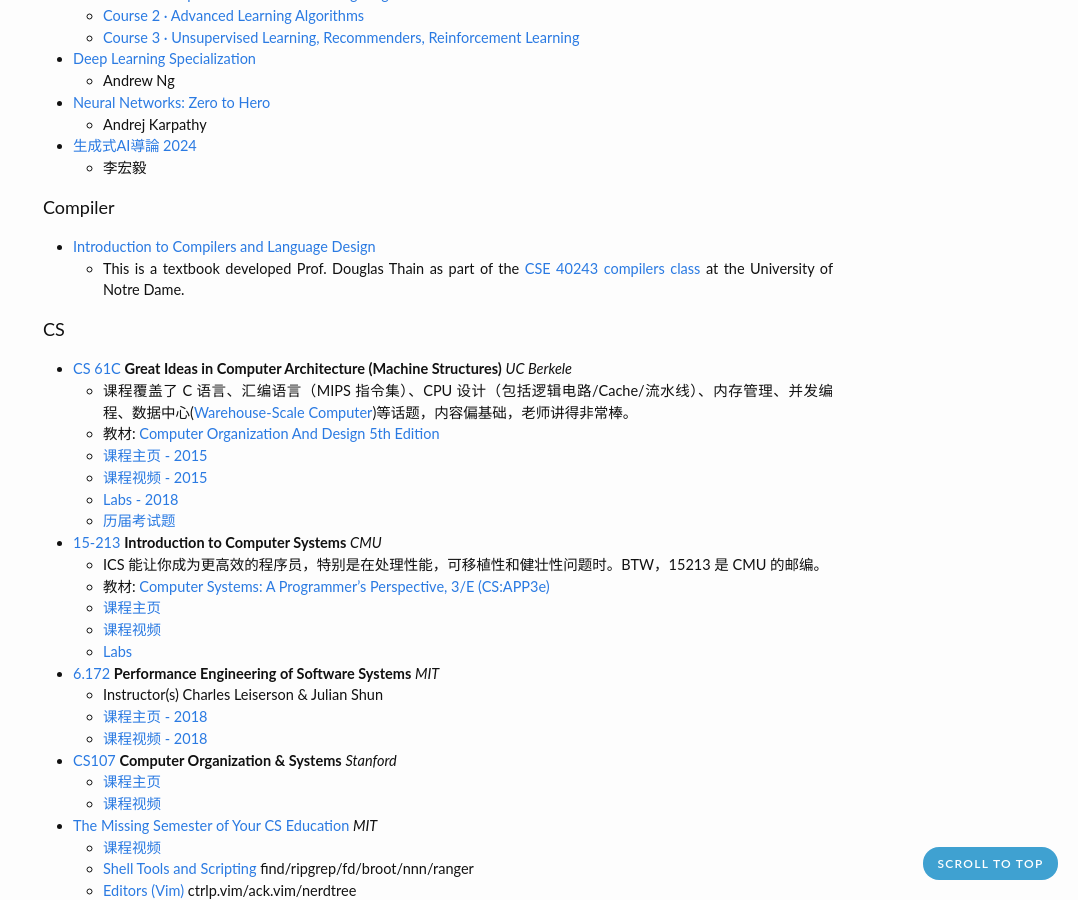
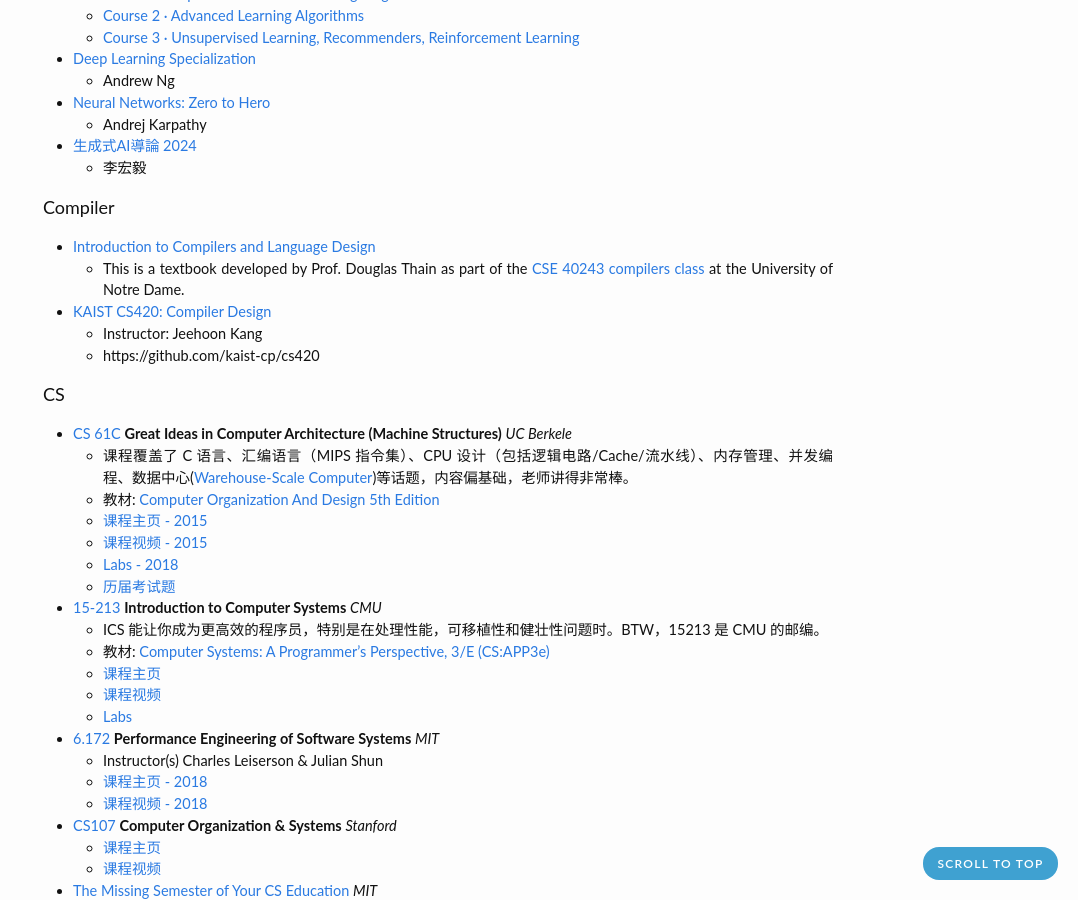
Before and after one commit to zhjwpku/zhjwpku.github.io, a Jekyll site: the page built from _posts/2018-09-16-awesome-cs-courses.md, in a window 1280 px wide and 900 px high, scrolled down 978 px. Shown: the whole window, without its empty margins (202-1280 px from the left). Built offline with Jekyll 4.4.1, drawn with Linux system fonts in a browser that asks for light colours; comment, search, counter and statistics services are not loaded.

Commit message:
KAIST CS420: Compiler Design

```diff
--- a/_posts/2018-09-16-awesome-cs-courses.md
+++ b/_posts/2018-09-16-awesome-cs-courses.md
@@ -55,7 +55,10 @@
 #### Compiler
 
 - [Introduction to Compilers and Language Design](https://dthain.github.io/books/compiler/)
-  - This is a textbook developed Prof. Douglas Thain as part of the [CSE 40243 compilers class](https://dthain.github.io/compilers-fa23/) at the University of Notre Dame.
+  - This is a textbook developed by Prof. Douglas Thain as part of the [CSE 40243 compilers class](https://dthain.github.io/compilers-fa23/) at the University of Notre Dame.
+- [KAIST CS420: Compiler Design](https://www.youtube.com/playlist?list=PL5aMzERQ_OZ8RWqn-XiZLXm1IJuaQbXp0)
+  - Instructor: Jeehoon Kang
+  - https://github.com/kaist-cp/cs420
 
 #### CS
 
```
